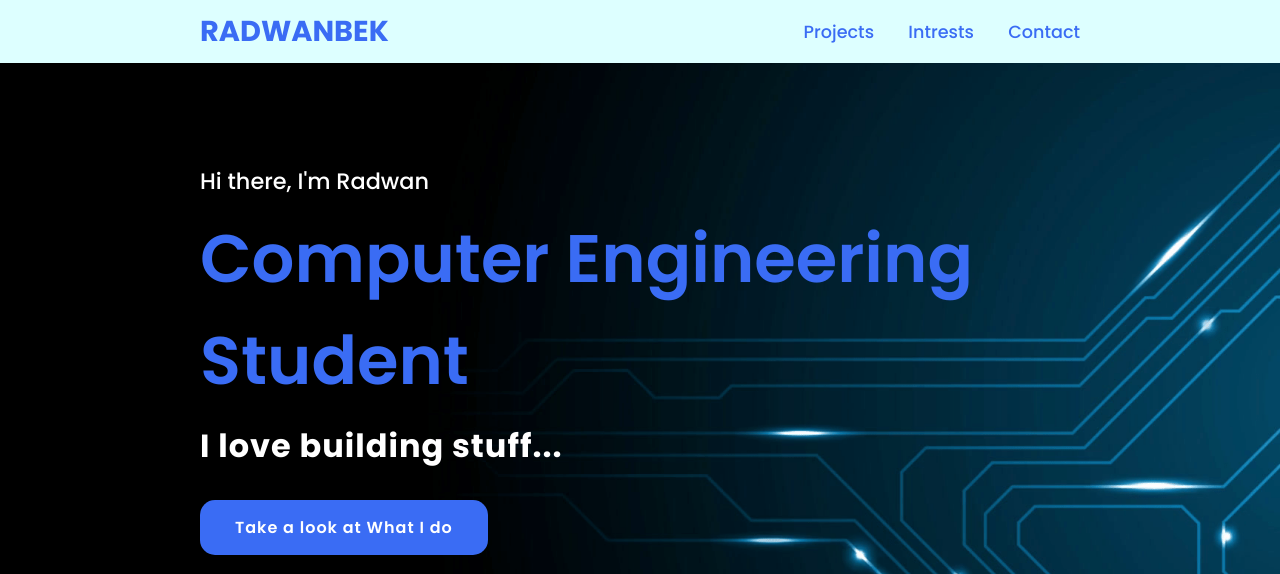
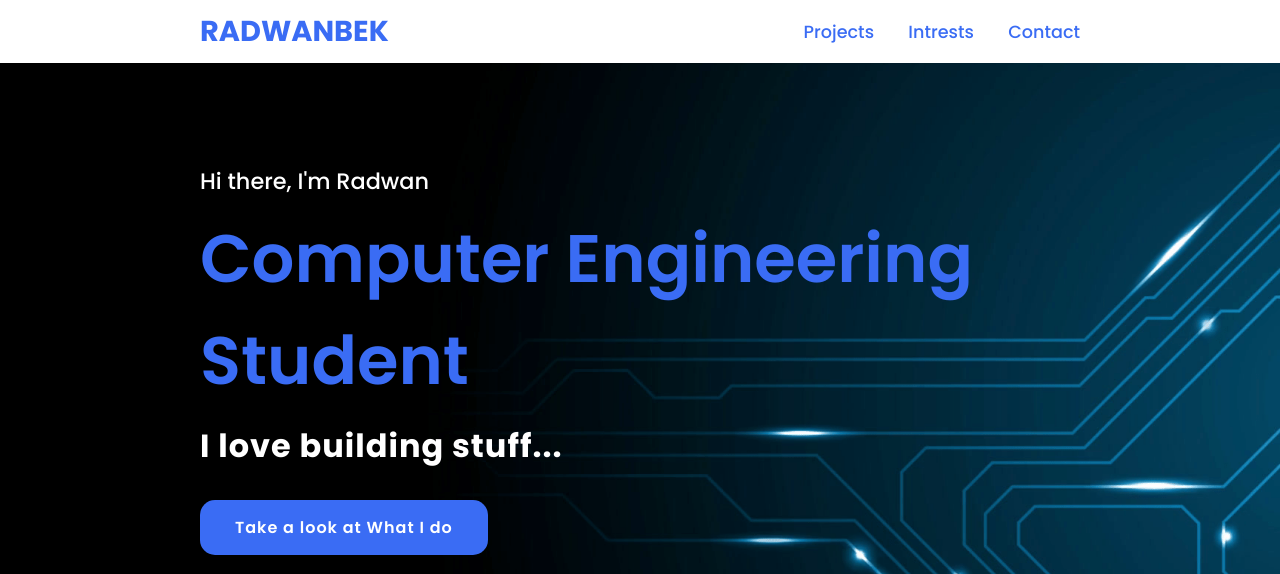
Before and after one commit to RadwanH/MyWeb, a plain HTML site: page index.html in a window 1280 px wide. Shown: the top 574 px of the page. Drawn offline with Linux system fonts and the light colour scheme.

Commit message:
updated header color to white

```diff
--- a/style.css
+++ b/style.css
@@ -9,7 +9,7 @@
 }
 
 header {
-    background-color: #dfff;
+    background-color: #fff;
     width: 100%;
     position: fixed; /* it makes the header stay as you scroll*/
     z-index: 999; /* it prevents other elements from covering the header*/
```
